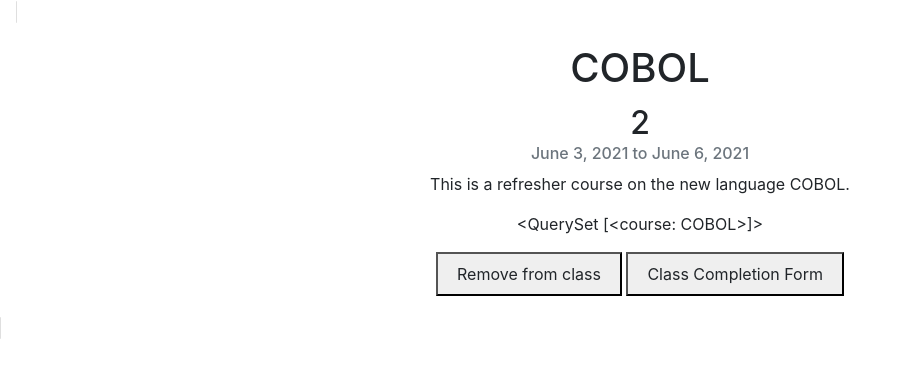
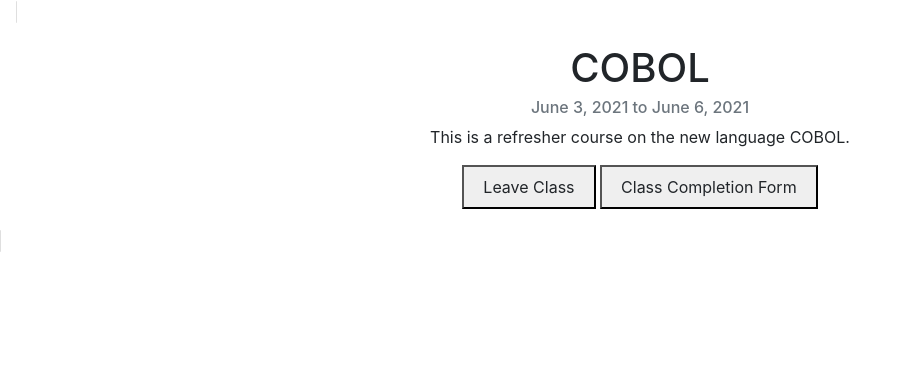
Before and after one commit to LatheWard/CourseTrack, a Django app: page /course/2/ in a window 1280 px wide. Shown: the part 56-434 px from the top of the page, without its empty margins (0-912 px from the left). Run offline with Django 3.2, Linux system fonts and the light colour scheme; a user stored in the database is signed in; data comes from the database, SQL or seed files in the repository; both versions use the stored data as it was after the commit.

```diff
--- a/base/templates/course_detail.html
+++ b/base/templates/course_detail.html
@@ -5,12 +5,10 @@
 <div class="card" style="display: inline; width: 40rem; margin: 1rem 1rem 1rem 1rem; text-align: center;">
   <div class="card-body">
     <h1 class="card-title">{{ course.title }}</h1>
-    <h2>{{ course.id }}</h2>
     <h6 class="card-subtitle mb-2 text-muted">
       {{ course.startDate }} to {{ course.endDate }}
     </h6>
     <p class="card-text">{{ course.description }}</p>
-    <p>{{ request.user.courses_completed.all }}</p>
     {% if course.available and not course in request.user.courses_completed.all %}
     <button><a
       class="btn"
@@ -24,7 +22,7 @@
     class="btn"
     href="{% url 'change-course' 'unsubscribe' course.id %}"
     class="card-link"
-    >Remove from class</a
+    >Leave Class</a
     ></button>
 
     <button><a class="btn" href="{% url 'course_complete' %}"> Class Completion Form</a></button>
```
Also changed, not shown: base/templates/user_detail.html (+6 -1 lines), db.sqlite3.
